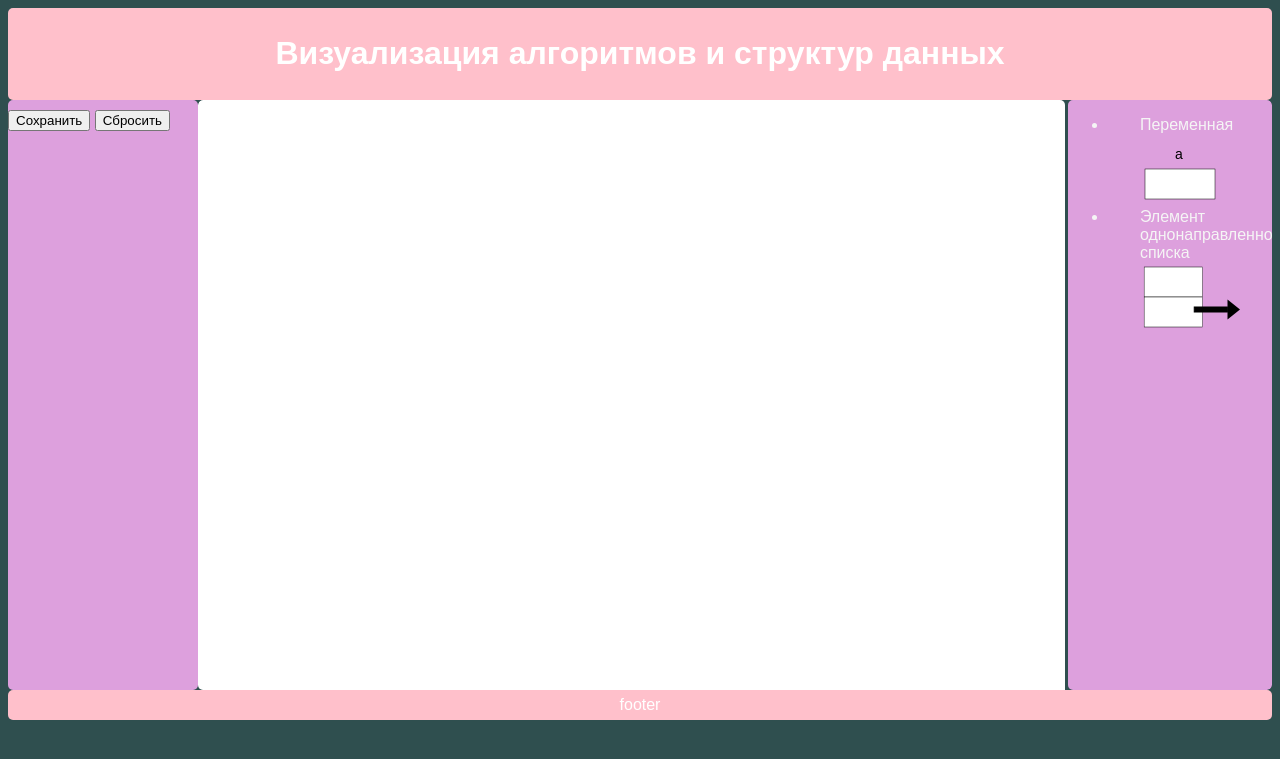
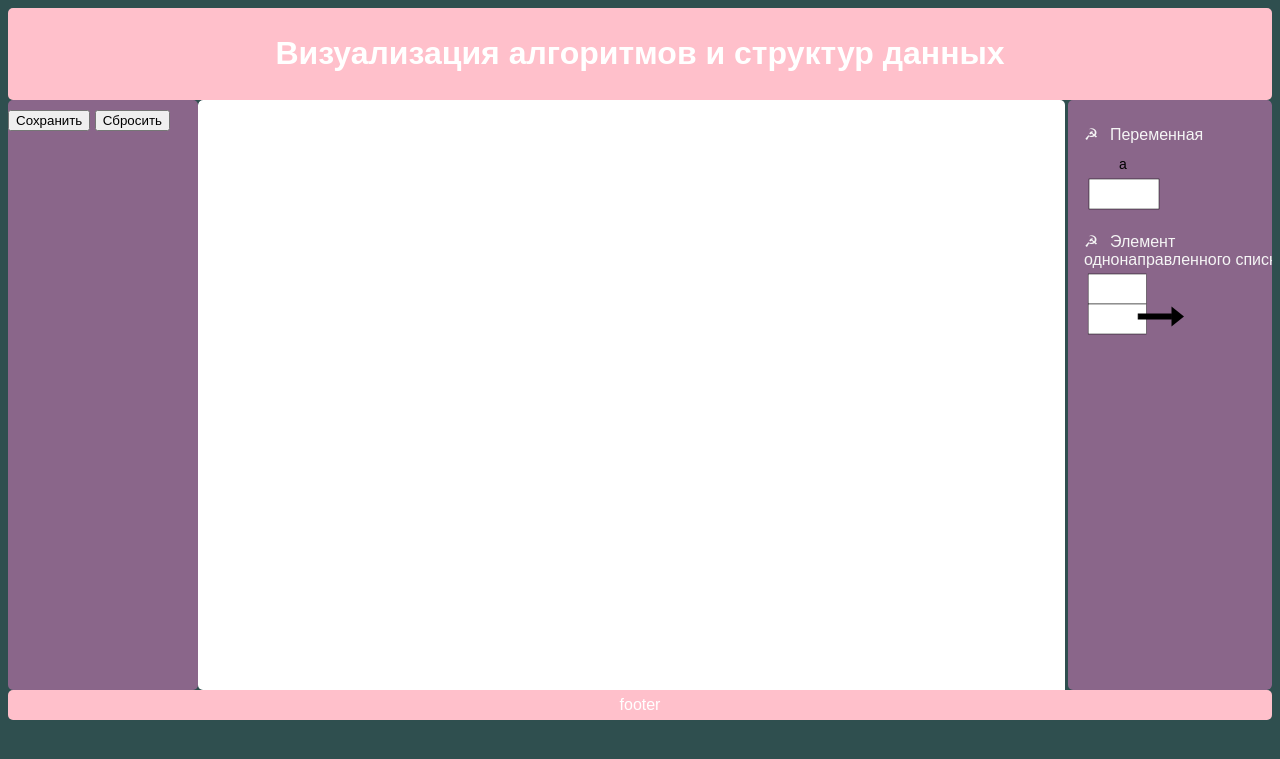
Before and after one commit to helena2505/alg_vis, a PHP site: page / in a window 1280 px wide. Shown: the top 759 px of the page. Run offline with PHP 8.4, Linux system fonts and the light colour scheme.

Commit message:
Added some CSS to list

```diff
--- a/index.html
+++ b/index.html
@@ -1,12 +1,16 @@
 <!DOCTYPE html>
 <html lang="en">
+
 <head>
     <meta charset="UTF-8">
     <meta name="viewport" content="width=device-width, initial-scale=1.0">
     <meta http-equiv="X-UA-Compatible" content="ie=edge">
     <title>Algorithm and structure visualisation</title>
-    <link rel="stylesheet" href="style.css"/>
+    <link rel="stylesheet" href="style.css" />
+    <link rel="stylesheet" href="menu_style.css" />
+    <link href="https://stackpath.bootstrapcdn.com/font-awesome/4.7.0/css/font-awesome.min.css" rel="stylesheet">
 </head>
+
 <body>
     <div id="header">
         <h1>Визуализация алгоритмов и структур данных</h1>
@@ -21,12 +25,12 @@
         <div id="outer-dropzone" class="dropzone"></div>
         <div id="picturesCol">
             <ul class="menu">
-            <li>
-                <div>Переменная</div>
+                <li> <!--Чтобы bullet не отрывалась от названия, тут стоит невидимый пробел между словом и bullet-->
+                    <div>&#9773;⠀Переменная</div>
                     <img id="vr" src="variable.svg" width="100" height="70" alt="draw variable">
                 </li>
                 <li>
-                <div>Элемент однонаправленного списка</div>
+                    <div>&#9773;⠀Элемент однонаправленного списка</div>
                     <img id="one_list" src="stack_queue.svg" width="100" height="70" alt="draw variable">
                 </li>
             </ul>
@@ -38,4 +42,5 @@
     <script src="main.js" type="module"></script>
     <script src="https://unpkg.com/interactjs/dist/interact.min.js"></script>
 </body>
+
 </html>
--- /dev/null
+++ b/menu_style.css
@@ -0,0 +1,27 @@
+.menu {
+    list-style-type: none;
+    box-sizing: border-box;
+    padding-left: 8px;
+}
+
+.menu li {
+    padding-right: 0em;
+    padding-left: 8px;
+    padding-top: 9px;
+    margin: 5px 0;
+    transition: .4s;
+    width: 218px;
+}
+
+.menu li div {
+    text-align: left;
+    width: 218px;
+}
+
+.menu li:hover {
+    -webkit-box-shadow: 0px 0px 5px rgba(255,255,255,0.9);
+    box-shadow: 0px 0px 7px rgba(255,255,255,0.9);
+    background-color: rgb(212, 154, 212);
+    cursor: pointer;
+    transform: scale(1.03);
+}
--- a/style.css
+++ b/style.css
@@ -2,6 +2,7 @@ body {
     font: 12pt Arial, Helvetica, sans-serif; /* Шрифт на веб-странице */
     background: darkslategray; /* Цвет фона */
     color: whitesmoke;
+    font-family: sans-serif;
 }
 
 #header {
@@ -14,7 +15,7 @@ body {
 
 #navigation {
     line-height: 40px;
-    background-color: plum;
+    background-color: rgb(138, 102, 138);
     height: 590px;
     width: 15%;
     float: left;
@@ -35,9 +36,8 @@ body {
     width: 19%;
     padding: 0px;
     float: right;
-    background-color: plum;
+    background-color: rgb(138, 102, 138);
     overflow: auto;
-    float: right;
     border-radius: 5px;
 }
 
@@ -63,10 +63,6 @@ body {
 
 .button:hover{
     background: rgb(255, 163, 88);
-}
-
-.optionList li{
-    list-style-type: none
 }
 
 .layout {
@@ -128,15 +124,3 @@ body {
     color: #000;
     background-color: transparent;
 }
-
-li {
-    padding-left: 2em;
-    padding-right: 0em;
-}
-
-li:hover {
-    -webkit-box-shadow: 0px 0px 7px rgba(255,255,255,0.9);
-    box-shadow: 0px 0px 7px rgba(255,255,255,0.9);
-    background-color: rgb(233, 168, 233);
-    cursor: pointer;
-}
```
Lines whose indentation alone changed are shown as unchanged.
